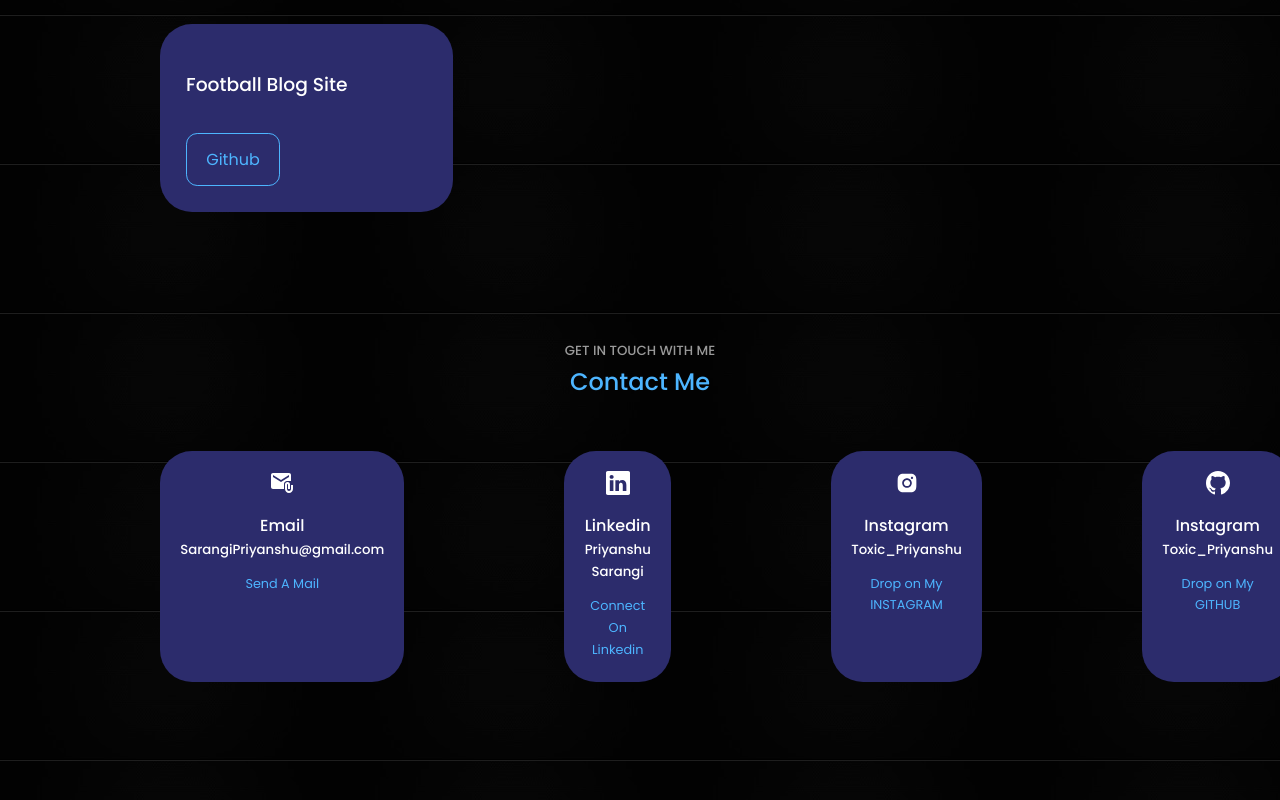
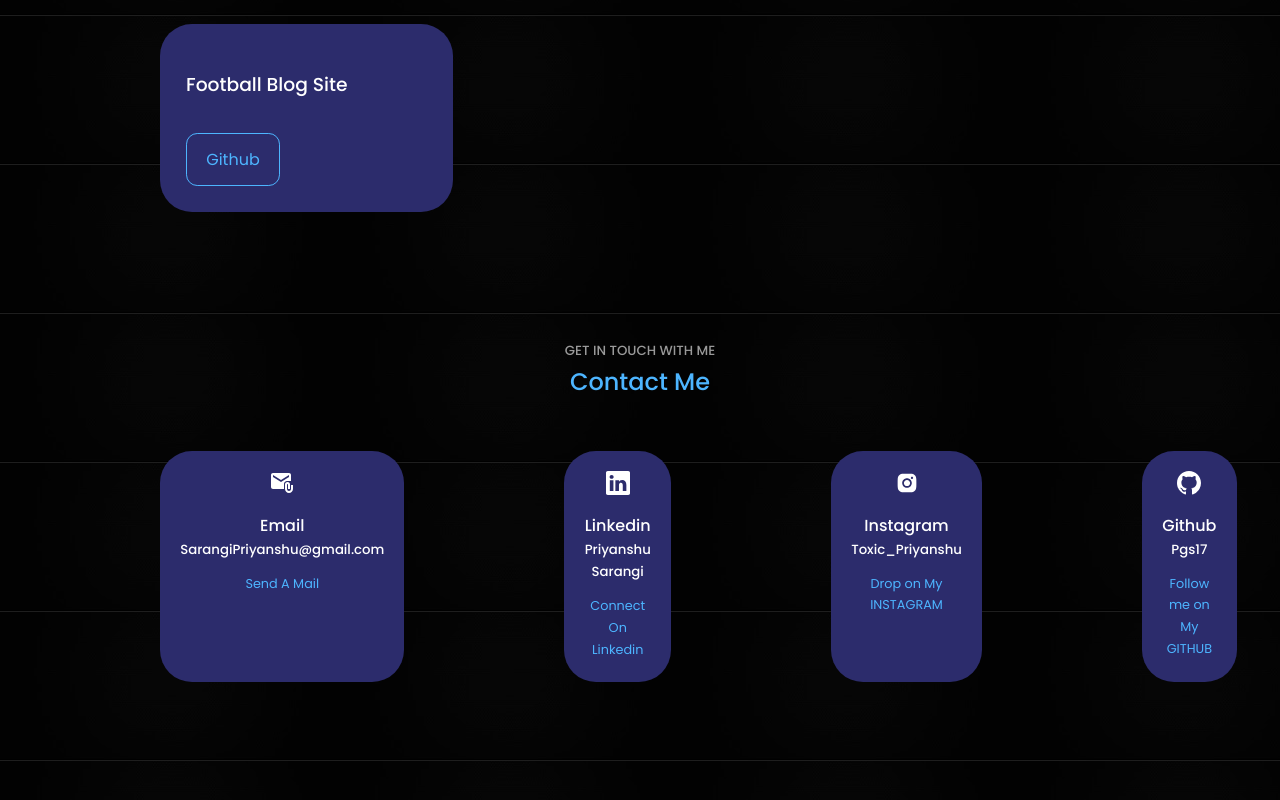
Before and after one commit to pgs17/pgs17.PORTFOLIO_WEBSITE, a React (Create React App) app: page / in a window 1280 px wide. Shown: the part 2815-3615 px from the top of the page. Built offline with nearby package versions, Linux system fonts and the light colour scheme.

Commit message:
Fixed Github Error

```diff
--- a/src/components/Contact/Contact.jsx
+++ b/src/components/Contact/Contact.jsx
@@ -38,9 +38,9 @@ const Contact = () => {
 
   <article className="contact_option">
      <  BsGithub className='icons'/>
-    <h4>Instagram</h4>
-    <h5>Toxic_Priyanshu</h5>
-    <a href=" https://github.com/pgs17 ">Drop on My GITHUB</a>
+    <h4>Github</h4>
+    <h5>Pgs17</h5>
+    <a href=" https://github.com/pgs17 ">Follow me on My GITHUB</a>
   </article>
 </div>
 </div>
```
